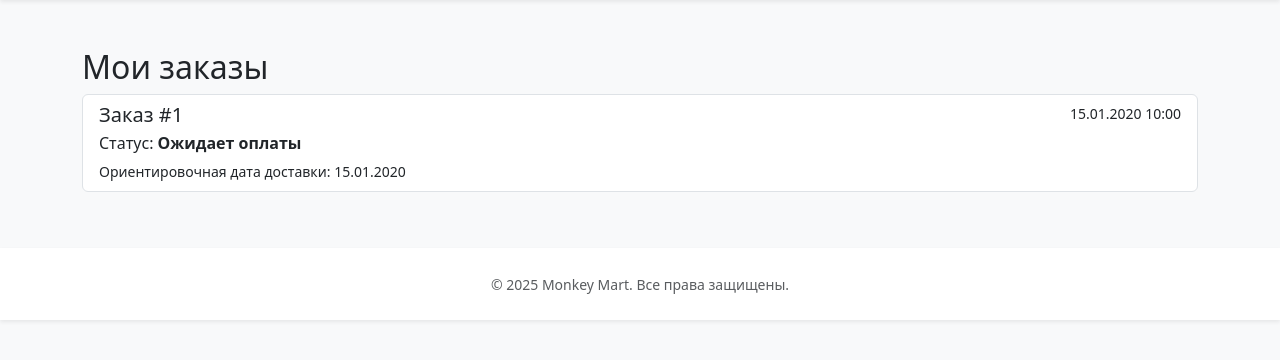
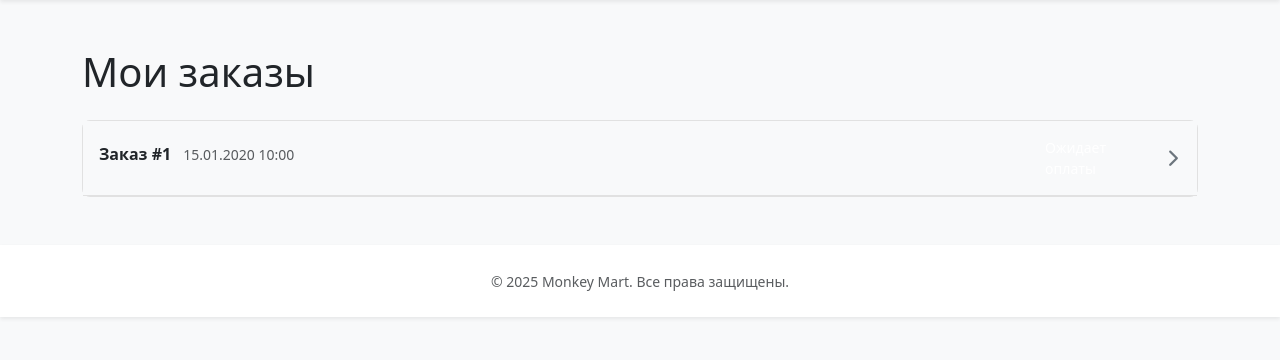
Before and after one commit to baxtiyorsamugov/marketplace, a Django app: page /orders/my-orders/ in a window 1280 px wide. Shown: the part 56-416 px from the top of the page. Run offline with Django 4.2, Linux system fonts and the light colour scheme; a user stored in the database is signed in; tables that the repository leaves empty hold one stand-in row (values such as "Sample post"); grey boxes marked "Sample" are stand-in pictures.

Commit message:
order_list and order_detail modified

```diff
--- a/templates/orders/order_list.html
+++ b/templates/orders/order_list.html
@@ -1,29 +1,95 @@
 {% extends 'base.html' %}
+{% load static %}
 {% block title %}Мои заказы{% endblock %}
 
+{% block extra_head %}
+<style>
+  .order-card {
+    border: 1px solid #e1e1e1;
+    border-radius: .5rem;
+    margin-bottom: 1rem;
+    transition: box-shadow .2s;
+  }
+  .order-card:hover {
+    box-shadow: 0 8px 16px rgba(0,0,0,0.1);
+  }
+  .order-header {
+    background: #f8f9fa;
+    padding: .75rem 1rem;
+    border-bottom: 1px solid #e1e1e1;
+    display: flex;
+    justify-content: space-between;
+    align-items: center;
+  }
+  .order-status {
+    font-size: .875rem;
+    padding: .25rem .6rem;
+    border-radius: .25rem;
+    color: #fff;
+  }
+  .status-unpaid    { background: #ffc107; } /* жёлтый */
+  .status-active    { background: #17a2b8; } /* голубой */
+  .status-delivered { background: #28a745; } /* зелёный */
+  .toggle-items {
+    cursor: pointer;
+    font-size: 1.1rem;
+    color: #6c757d;
+    transition: transform .2s;
+  }
+  .toggle-items.collapsed { transform: rotate(-90deg); }
+</style>
+{% endblock %}
+
 {% block content %}
-<h2>Мои заказы</h2>
+  <h1 class="mb-4">Мои заказы</h1>
 
   {% if orders %}
-  <div class="list-group">
     {% for order in orders %}
-      <a href="{% url 'order_detail' order.pk %}" class="list-group-item list-group-item-action mb-2">
-        <div class="d-flex w-100 justify-content-between">
-          <h5 class="mb-1">Заказ #{{ order.pk }}</h5>
-          <small>{{ order.created_at|date:"d.m.Y H:i" }}</small>
+      <div class="order-card">
+        <div class="order-header">
+           <a href="{% url 'order_detail' order.pk %}"class="list-group-item list-group-item-action mb-2">
+            <div>
+              <strong>Заказ #{{ order.pk }}</strong>
+              <small class="text-muted ms-2">{{ order.created_at|date:"d.m.Y H:i" }}</small>
             </div>
-        <p class="mb-1">Статус: <strong>{{ order.get_status_display }}</strong></p>
-        {% if order.delivery_date %}
-          <small>Ориентировочная дата доставки: {{ order.delivery_date|date:"d.m.Y" }}</small>
-        {% endif %}
           </a>
+          <div class="d-flex align-items-center">
+            <span class="order-status">
+              {{ order.get_status_display }}
+            </span>
+            <span
+              class="toggle-items collapsed ms-3"
+              data-bs-toggle="collapse"
+              data-bs-target="#items-{{ order.pk }}"
+            >
+              <i class="fas fa-chevron-down"></i>
+            </span>
+          </div>
+        </div>
+        <div id="items-{{ order.pk }}" class="collapse">
+          <div class="p-3">
+            <ul class="list-unstyled mb-0">
+              {% for item in order.items.all %}
+                <li class="d-flex justify-content-between py-2 border-bottom">
+                  <div>
+                    <strong>{{ item.variant.product.title }}</strong><br>
+                    <small class="text-muted">{{ item.variant.color }} / {{ item.variant.size }}</small>
+                  </div>
+                  <div>
+                    {{ item.quantity }} × {{ item.variant.price }} сум
+                  </div>
+                </li>
               {% endfor %}
+            </ul>
           </div>
+        </div>
+      </div>
+    {% endfor %}
 
-  <!-- Пагинация -->
+    {# пагинация #}
     {% if is_paginated %}
-    <nav aria-label="Page navigation">
-      <ul class="pagination">
+      <nav aria-label="Навигация по страницам">
+        <ul class="pagination justify-content-center">
           {% if page_obj.has_previous %}
             <li class="page-item">
               <a class="page-link" href="?page={{ page_obj.previous_page_number }}">«</a>
@@ -46,7 +112,8 @@
         </ul>
       </nav>
     {% endif %}
+
   {% else %}
-  <p>Вы ещё не сделали ни одного заказа.</p>
+    <p>У вас пока нет заказов.</p>
   {% endif %}
 {% endblock %}
```
Also changed, not shown: templates/orders/order_detail.html (+79 -19 lines). Lines whose indentation alone changed are shown as unchanged.
